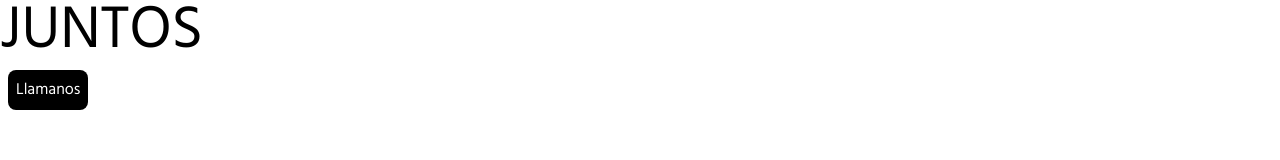
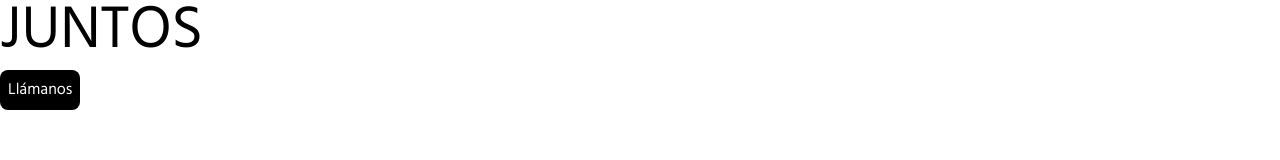
Before and after one commit to cucarachatraicionera/edificandoingenierosweb, a Next.js app: page / in a window 1280 px wide. Shown: the part 3746-3906 px from the top of the page. Built offline with nearby package versions, Linux system fonts and the light colour scheme.

Commit message:
agregando telefono

```diff
--- a/components/Footer/index.js
+++ b/components/Footer/index.js
@@ -16,7 +16,9 @@ const Footer = ({}) => {
             <h1 className="text-3xl tablet:text-6xl laptop:text-6xl laptopl:text-8xl text-bold">
               JUNTOS
             </h1>
-            <Button type="primary">Llamanos</Button>
+            <a href="tel:+573117720385">
+              <Button type="primary">Llámanos</Button>
+            </a>
             <div className="mt-10">
               <Socials />
             </div>
```
